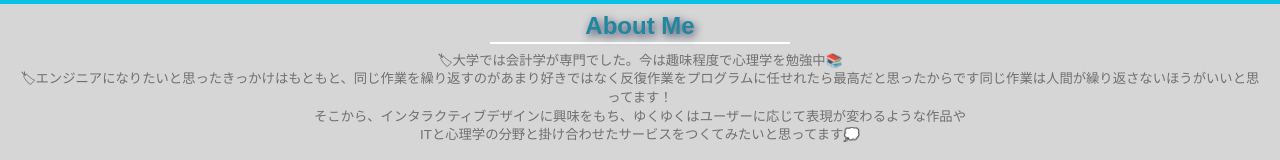
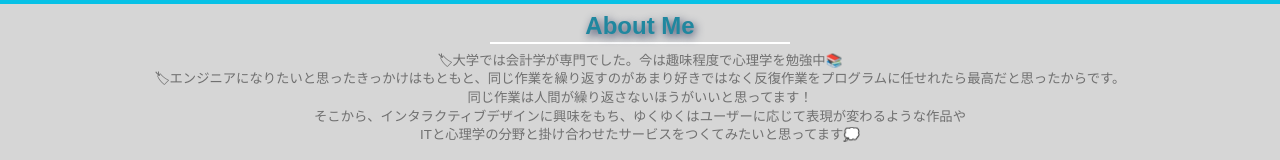
Before and after one commit to takahiro-kaji-1122/Takahiro, a Vue app: page / in a window 1280 px wide. Shown: the part 345-505 px from the top of the page. Built offline with nearby package versions, Linux system fonts and the light colour scheme.

Commit message:
【ポートフォリオ実装】20200416-3_メニュー修正

```diff
--- a/src/components/About.vue
+++ b/src/components/About.vue
@@ -7,7 +7,8 @@
       class="aboutExplain"
     >
       <p>🏷大学では会計学が専門でした。今は趣味程度で心理学を勉強中📚</p>
-      <p>🏷エンジニアになりたいと思ったきっかけはもともと、同じ作業を繰り返すのがあまり好きではなく反復作業をプログラムに任せれたら最高だと思ったからです同じ作業は人間が繰り返さないほうがいいと思ってます！</p>
+      <p>🏷エンジニアになりたいと思ったきっかけはもともと、同じ作業を繰り返すのがあまり好きではなく反復作業をプログラムに任せれたら最高だと思ったからです。</p>
+      <p>同じ作業は人間が繰り返さないほうがいいと思ってます！</p>
       <p>そこから、インタラクティブデザインに興味をもち、ゆくゆくはユーザーに応じて表現が変わるような作品や</p>
       <p>ITと心理学の分野と掛け合わせたサービスをつくてみたいと思ってます💭</p>
     </div>
```
